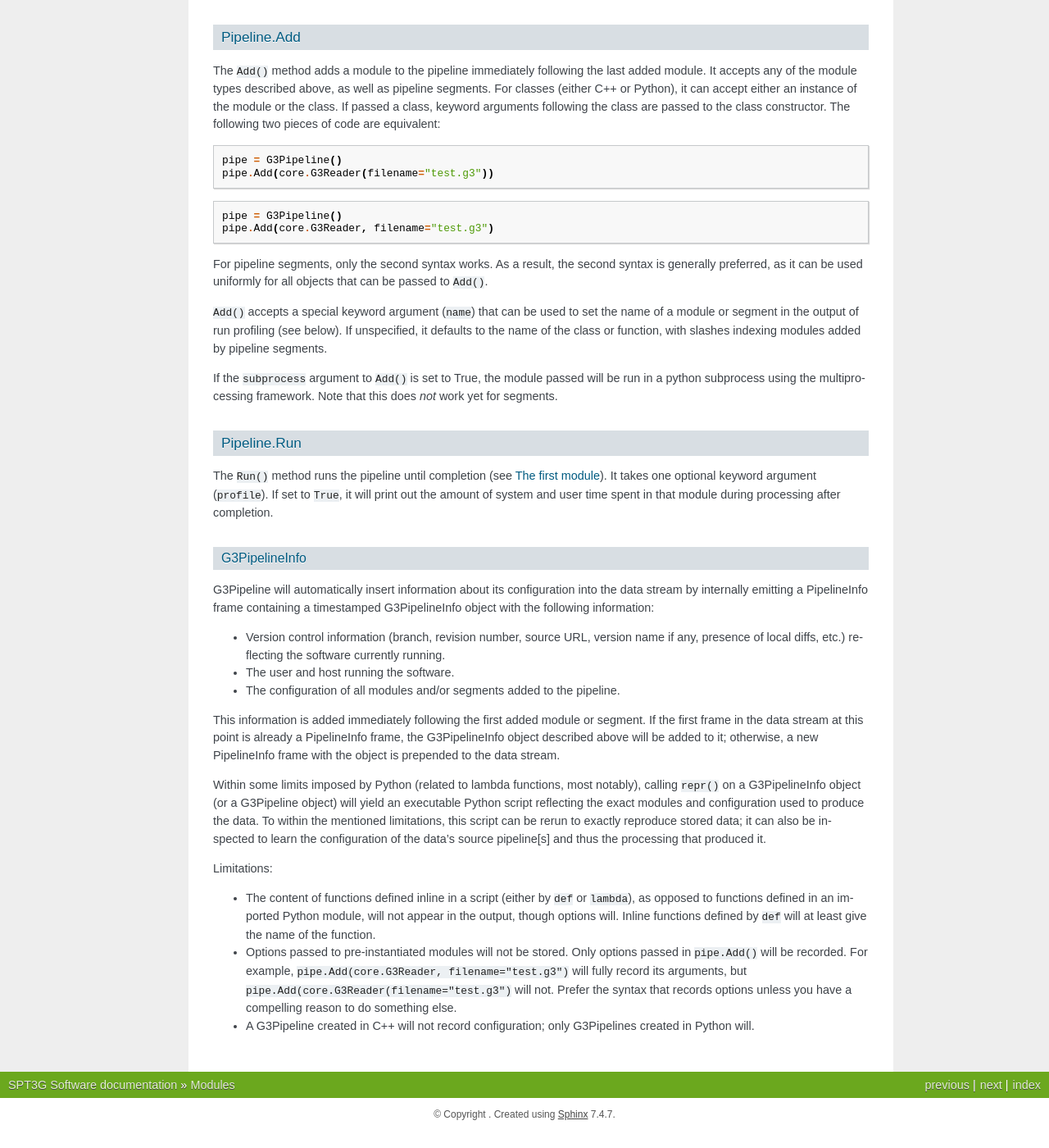
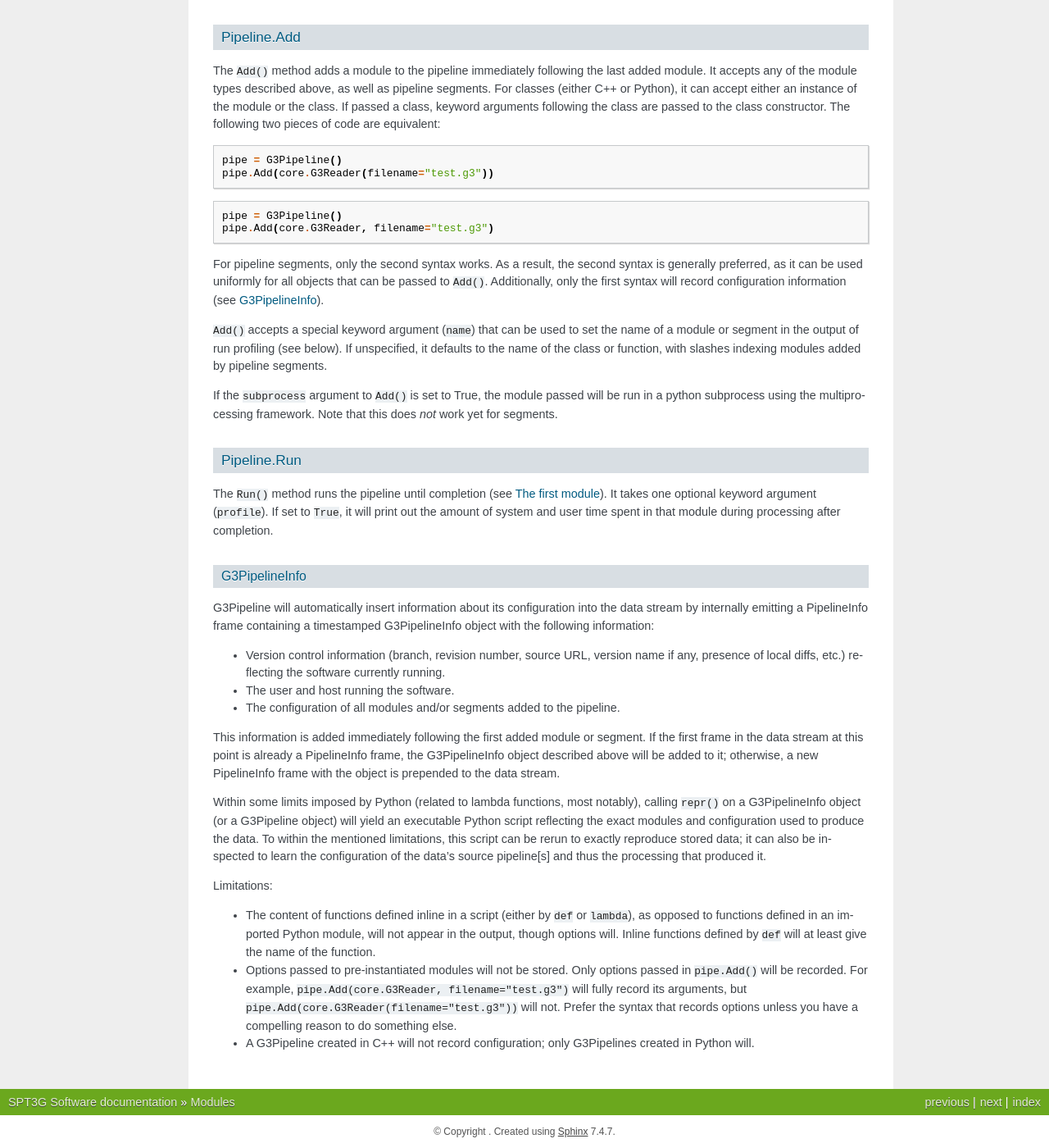
Before and after one commit to CMB-S4/spt3g_software, a Sphinx documentation site: the page built from doc/modules.rst, in a window 1280 px wide and 1400 px high, scrolled down 5741 px. Shown: the whole window at 82% size. Built offline with Sphinx 7.4.7, drawn with Linux system fonts in a browser that asks for light colours; before the commit the page ends 7120 px from its top, so only the background shows below that.

Commit message:
Fix typo, add forward reference

```diff
--- a/doc/modules.rst
+++ b/doc/modules.rst
@@ -272,7 +272,7 @@ The ``Add()`` method adds a module to the pipeline immediately following the las
 	pipe = G3Pipeline()
 	pipe.Add(core.G3Reader, filename="test.g3")
 
-For pipeline segments, only the second syntax works. As a result, the second syntax is generally preferred, as it can be used uniformly for all objects that can be passed to ``Add()``.
+For pipeline segments, only the second syntax works. As a result, the second syntax is generally preferred, as it can be used uniformly for all objects that can be passed to ``Add()``. Additionally, only the first syntax will record configuration information (see G3PipelineInfo_).
 
 ``Add()`` accepts a special keyword argument (``name``) that can be used to set the name of a module or segment in the output of run profiling (see below). If unspecified, it defaults to the name of the class or function, with slashes indexing modules added by pipeline segments.
 
@@ -299,5 +299,5 @@ Within some limits imposed by Python (related to lambda functions, most notably)
 Limitations:
 
 - The content of functions defined inline in a script (either by ``def`` or ``lambda``), as opposed to functions defined in an imported Python module, will not appear in the output, though options will. Inline functions defined by ``def`` will at least give the name of the function.
-- Options passed to pre-instantiated modules will not be stored. Only options passed in ``pipe.Add()`` will be recorded. For example, ``pipe.Add(core.G3Reader, filename="test.g3")`` will fully record its arguments, but ``pipe.Add(core.G3Reader(filename="test.g3")`` will not. Prefer the syntax that records options unless you have a compelling reason to do something else.
+- Options passed to pre-instantiated modules will not be stored. Only options passed in ``pipe.Add()`` will be recorded. For example, ``pipe.Add(core.G3Reader, filename="test.g3")`` will fully record its arguments, but ``pipe.Add(core.G3Reader(filename="test.g3"))`` will not. Prefer the syntax that records options unless you have a compelling reason to do something else.
 - A G3Pipeline created in C++ will not record configuration; only G3Pipelines created in Python will.
```
